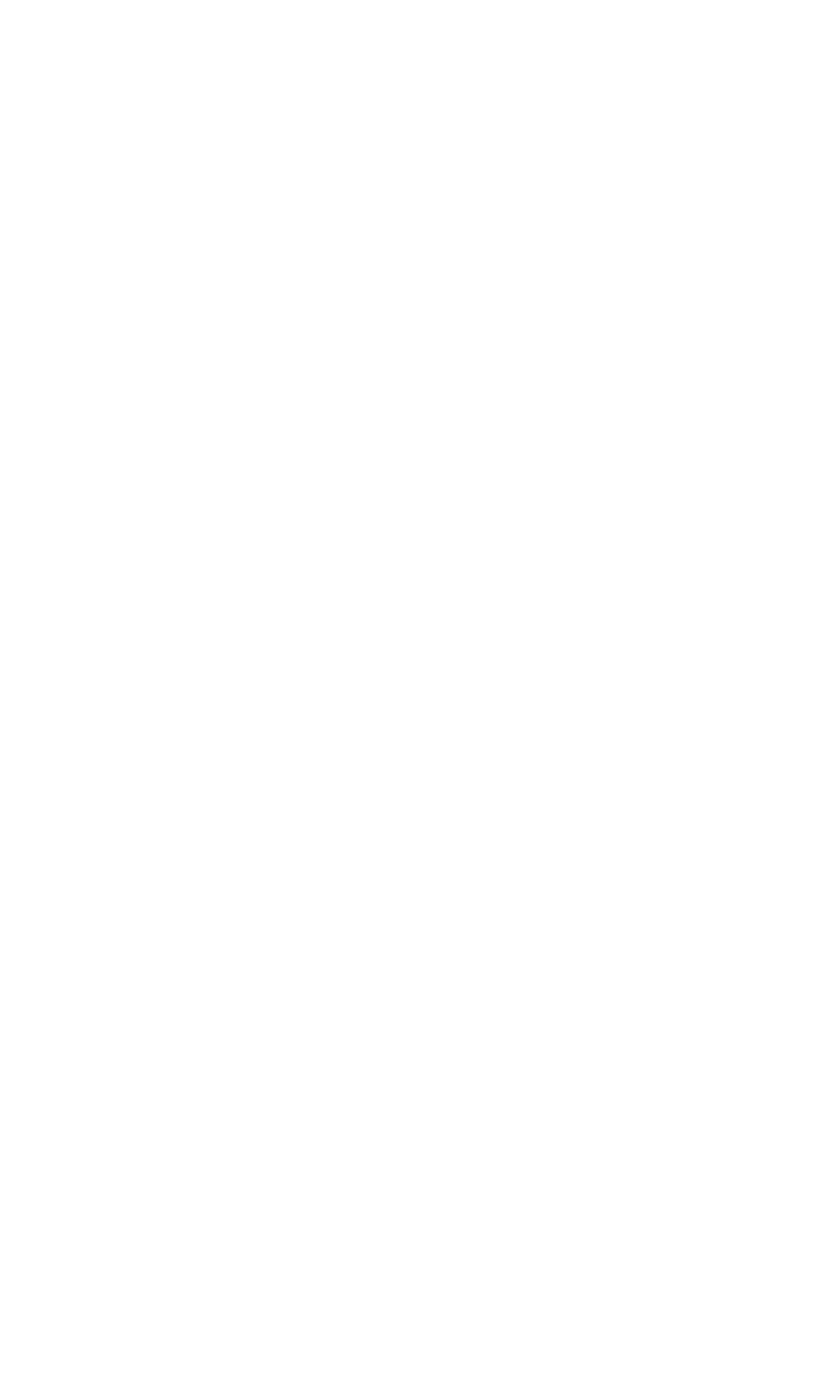
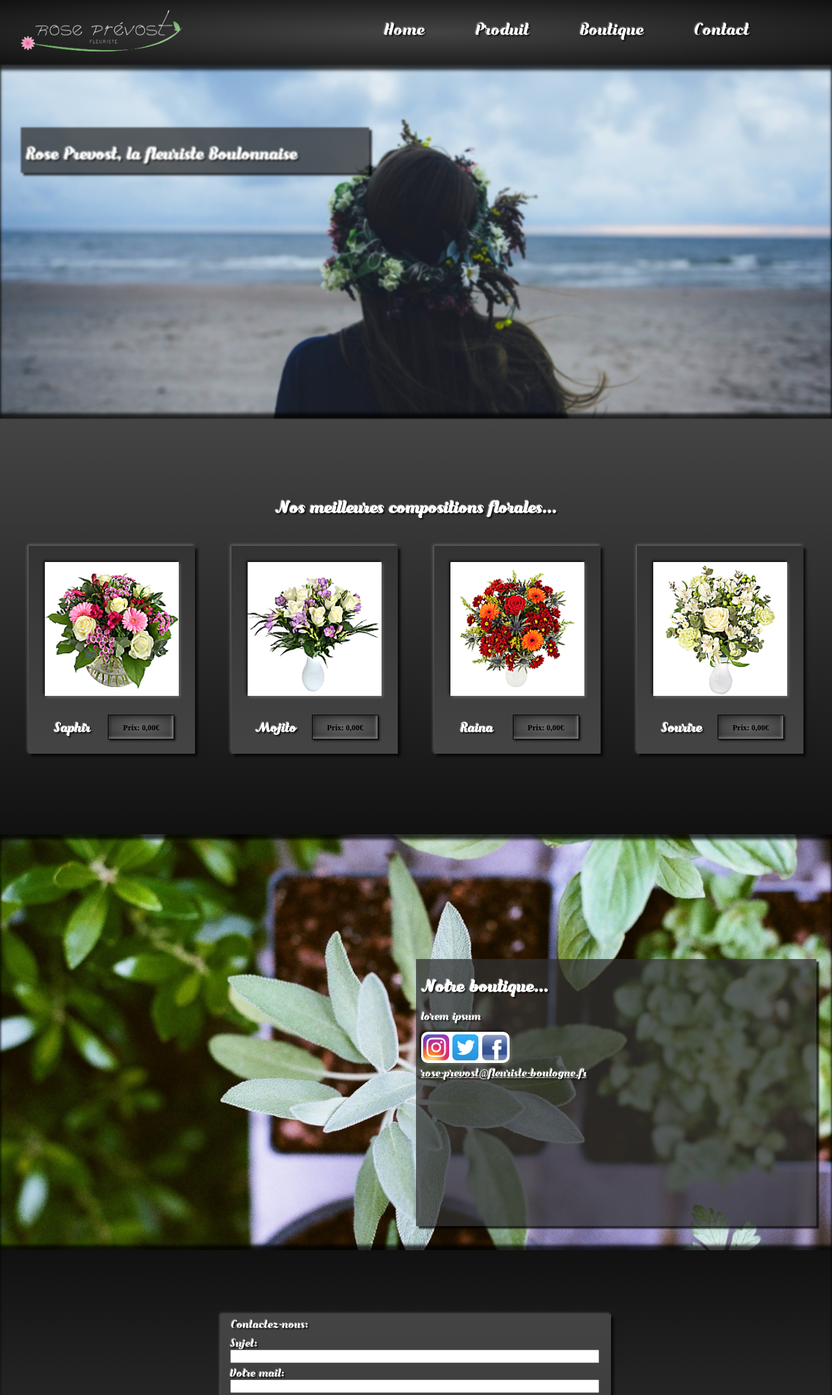
Before and after one commit to RomainGRNX/Projet-fictif---eBoutique-fleuriste-html-css, a plain HTML site: page index.html in a window 1280 px wide. Shown: the top 2147 px of the page at 65% size. Before the commit the page ends 800 px from the top, so only its background shows below. Drawn offline with Linux system fonts and the light colour scheme.

Commit message:
Projet fictif v1.0

```diff
--- a/css/style.css
+++ b/css/style.css
@@ -0,0 +1,394 @@
+/* Body */
+body {
+  background-color: #111;
+}
+
+/* Nav */
+nav {
+  width: 100%;
+  height: 100px;
+  background-color: #333;
+  background: radial-gradient(#444, #111);
+  display: flex;
+  flex-direction: row;
+  flex-wrap: wrap;
+}
+
+#nav_logo {
+  width: 40%;
+  height: 100%;
+  background: url("../img/logo2b.png");
+  background-size: contain;
+  background-repeat: no-repeat;
+}
+
+#nav_links {
+  width: 50%;
+  padding-top: 1em;
+  font-size: 24px;
+  display: flex;
+  flex-direction: row;
+  justify-content: space-around;
+  flex-wrap: wrap;
+}
+
+/* Section Home */
+#home {
+  width: 100%;
+  height: 34em;
+  background: url("../img/water-water-hippy-flower-crown.jpg");
+  background-size: cover;
+  background-repeat: no-repeat;
+  background-position: center;
+  background-attachment: fixed;
+  box-shadow: 0px 8px 4px rgba(0, 0, 0, 0.75) inset,
+    0px -8px 4px rgba(0, 0, 0, 0.75) inset;
+
+  -webkit-filter: blur(1px) brightness(1) hue-rotate(20deg);
+  -moz-filter: blur(1px) brightness(1) hue-rotate(20deg);
+  -o-filter: blur(1px) brightness(1) hue-rotate(20deg);
+  -ms-filter: blur(1px) brightness(1) hue-rotate(20deg);
+
+  filter: blur(1px) brightness(1) hue-rotate(20deg);
+
+  transition-property: filter;
+  transition-duration: 0.75s;
+}
+
+#home:hover {
+  -webkit-filter: blur(0px) brightness(1.1) hue-rotate(0deg);
+  -moz-filter: blur(0px) brightness(1.1) hue-rotate(0deg);
+  -o-filter: blur(0px) brightness(1.1) hue-rotate(0deg);
+  -ms-filter: blur(0px) brightness(1.1) hue-rotate(0deg);
+
+  filter: blur(0px) brightness(1.1) hue-rotate(0deg);
+}
+
+#home_article {
+  width: 520px;
+  height: 70px;
+  position: relative;
+  top: 6em;
+  left: 2em;
+  text-align: justify;
+  padding: 0px 8px 0px 8px;
+  overflow: hidden;
+  background-color: rgba(48, 48, 48, 0.75);
+  box-shadow: 4px 4px 2px rgba(0, 0, 0, 0.75);
+
+  transition-property: width, height;
+  transition-duration: 0.4s;
+}
+
+#home_article:hover {
+  width: 750px;
+  height: 410px;
+}
+
+.button {
+  /*Button*/
+  width: 200px;
+  height: 43px;
+  margin-left: 25%;
+  transform: translate(-50%, -50%);
+  border: 1px solid #000;
+  background-color: #555;
+  background: radial-gradient(#666, #333);
+  box-shadow: 2px 2px 3px rgba(0, 0, 0, 0.75),
+    -2px -2px 4px rgba(255, 255, 255, 0.4) inset,
+    2px 2px 4px rgba(0, 0, 0, 0.4) inset;
+  /*Text*/
+  font-size: 24px;
+  padding-top: 12px;
+  font-weight: bold;
+  text-align: center;
+  color: #000;
+  text-shadow: 2px 2px 2px rgba(0, 0, 0, 0.75),
+    -1px -1px 2px rgba(255, 255, 255, 0.5);
+
+    transition-property: background, color;
+    transition-duration: 0.5s;
+}
+
+.button:hover {
+  color: #FFF;
+  background-color: #777;
+  background: radial-gradient(#888, #555);
+}
+
+/* Section Product */
+#product {
+  width: 100%;
+  height: 40em;
+  background-color: #333;
+  background: linear-gradient(#444, #111);
+  /*background-image: url("../img/cherry-flowers.png");*/
+  display: flex;
+  flex-direction: column;
+  justify-content: center;
+  align-items: center;
+}
+
+.product_list {
+  display: flex;
+  flex-direction: row;
+  justify-content: space-around;
+  align-items: center;
+  flex-wrap: wrap;
+}
+
+.product_box {
+  width: 256px;
+  height: 320px;
+  margin: 28px;
+  background-color: rgba(50, 50, 40, 0.5);
+  background: linear-gradient(#333, #444);
+  box-shadow: 4px 4px 4px rgba(0, 0, 0, 0.75),
+    -2px -2px 4px rgba(255, 255, 255, 0.25);
+}
+
+.product_box:hover {
+  width: 260px;
+  margin: 30px;
+  background-color: rgba(100, 100, 80, 0.5);
+  background: linear-gradient(#444, #555);
+}
+
+.product_img {
+  width: 206px;
+  height: 206px;
+  position: relative;
+  left: 25px;
+  top: 25px;
+  background-repeat: no-repeat;
+  background-size: cover;
+  box-shadow: -2px -2px 4px rgba(0, 0, 0, 0.75),
+    2px 2px 4px rgba(255, 255, 255, 0.25);
+}
+
+.product_details {
+  display: flex;
+  flex-direction: row;
+  justify-content: space-around;
+  align-items: center;
+  flex-wrap: wrap;
+}
+
+.product_name {
+  margin-left: 25px;
+  margin-top: 50px;
+}
+
+.product_price {
+  /*Button*/
+  width: 100px;
+  height: 24px;
+  margin-right: 18px;
+  margin-top: 50px;
+  border: 1px solid #000;
+  background-color: #555;
+  background: radial-gradient(#666, #333);
+  box-shadow: 2px 2px 3px rgba(0, 0, 0, 0.75),
+    -2px -2px 4px rgba(255, 255, 255, 0.4) inset,
+    2px 2px 4px rgba(0, 0, 0, 0.4) inset;
+  /*Text*/
+  text-align: center;
+  font-size: 12px;
+  padding-top: 12px;
+  font-weight: bold;
+
+  transition-property: background, color;
+  transition-duration: 0.5s;
+}
+
+.product_price:hover {
+  color: #FFF;
+  background-color: #777;
+  background: radial-gradient(#888, #555);
+}
+
+/* Section Store */
+#store {
+  width: 100%;
+  height: 40em;
+  background: url("../img/pots-with-basil-in-garden.jpg");
+  background-size: cover;
+  background-repeat: no-repeat;
+  background-position: center;
+  box-shadow: 0px 8px 4px rgba(0, 0, 0, 0.75) inset,
+    0px -8px 4px rgba(0, 0, 0, 0.75) inset;
+}
+
+#store_frame {
+  width: 600px;
+  height: 410px;
+  position: relative;
+  top: 12em;
+  left: 40em;
+  text-align: justify;
+  padding: 1px 8px 0px 8px;
+  background-color: rgba(48, 48, 48, 0.75);
+  box-shadow: 4px 4px 2px rgba(0, 0, 0, 0.75);
+}
+
+#icons {
+  width: 136px;
+  height: 48px;
+  border-radius: 10px;
+  box-shadow: -2px -2px 4px rgba(0, 0, 0, 0.75),
+    2px 2px 4px rgba(255, 255, 255, 0.25);
+  display: flex;
+  flex-direction: row;
+  justify-content: space-around;
+  align-items: center;
+  background-color: #FFF;
+}
+
+#facebook_icon {
+  width: 40px;
+  height: 40px;
+  background: url("../img/facebookicon.png");
+  background-size: cover;
+  background-position: center;
+}
+
+#instagram_icon {
+  width: 40px;
+  height: 40px;
+  background: url("../img/instagramicon.png");
+  background-size: cover;
+  background-position: center;
+}
+
+#twitter_icon {
+  width: 40px;
+  height: 40px;
+  background: url("../img/twittericon.png");
+  background-size: cover;
+  background-position: center;
+}
+
+/* Section Contact */
+#contact {
+  width: 100%;
+  height: 38em;
+  background-color: #333;
+  background: linear-gradient(#111, #444);
+  display: flex;
+  justify-content: center;
+  align-items: center;
+  box-shadow: 0px -8px 4px rgba(0, 0, 0, 0.75) inset;
+}
+
+#contact_frame {
+  width: 600px;
+  height: 410px;
+  background-color: rgba(50, 50, 40, 0.5);
+  background: linear-gradient(#444, #333);
+  box-shadow: 4px 4px 4px rgba(0, 0, 0, 0.75),
+    -2px -2px 4px rgba(255, 255, 255, 0.25);
+}
+
+#object {
+  width: 560px;
+}
+
+#email {
+  width: 560px;
+}
+
+#content {
+  width: 560px;
+  height: 180px;
+  word-wrap: break-word;
+}
+
+.mail_button {
+  /*Button*/
+  width: 100px;
+  height: 24px;
+  margin-left: 480px;
+  margin-top: 0px;
+  border: 1px solid #000;
+  background-color: #555;
+  background: radial-gradient(#666, #333);
+  box-shadow: 2px 2px 3px rgba(0, 0, 0, 0.75),
+    -2px -2px 4px rgba(255, 255, 255, 0.4) inset,
+    2px 2px 4px rgba(0, 0, 0, 0.4) inset;
+  /*Text*/
+  text-align: center;
+  font-size: 12px;
+  padding-top: 12px;
+  font-weight: bold;
+
+  transition-property: background, color;
+  transition-duration: 0.5s;
+}
+
+.mail_button:hover {
+  color: #FFF;
+  background-color: #777;
+  background: radial-gradient(#888, #555);
+}
+
+/* Footer */
+footer{
+  width: 100%;
+  height: 2em;
+  background-color: #333;
+  background: radial-gradient(#444, #111);
+  font-size: 12px;
+  padding-top: 10px;
+  padding-left: 20px;
+}
+
+/* Style */
+fieldset {
+  border: none;
+}
+
+@font-face {
+  font-family: 'Bungasai';
+  src: url('../fonts/Bungasai.ttf') ;
+}
+
+.links {
+  font-family: Bungasai;
+  color: #FFF;
+  text-align: center;
+  text-shadow: 2px 2px 2px rgba(0, 0, 0, 0.75),
+    -1px -1px 2px rgba(255, 255, 255, 0.5);
+}
+
+.text_style_1 {
+  font-family: Bungasai;
+  color: #FFF;
+  text-shadow: 2px 2px 2px rgba(0, 0, 0, 0.75),
+    -1px -1px 1px rgba(255, 255, 255, 0.5);
+}
+
+.text_style_1-no_font {
+  color: #FFF;
+  text-shadow: 2px 2px 2px rgba(0, 0, 0, 0.75),
+    -1px -1px 1px rgba(255, 255, 255, 0.5);
+}
+
+.weight_bold {
+  font-weight: bold;
+}
+
+.no-text-decoration {
+  text-decoration: none;
+}
+
+.no-list-style {
+  list-style: none;
+}
+
+.no-padding {
+  padding: 0;
+}
+
+.no-margin {
+  margin: 0;
+}
--- a/index.html
+++ b/index.html
@@ -2,10 +2,107 @@
 <html>
   <head>
     <meta charset="utf-8">
-    <link rel="stylesheet" href="css/style.css">
+    <link rel="stylesheet" href="css/style.css" />
     <title></title>
   </head>
-  <body>
+  <body class="no-margin">
+    <nav>
+      <div id="nav_logo"></div>
+      <ul id="nav_links" class="no-margin no-list-style">
+        <li><a href="#home" class="links no-text-decoration">Home</a></li>
+        <li><a href="#product" class="links no-text-decoration">Produit</a></li>
+        <li><a href="#store" class="links no-text-decoration">Boutique</a></li>
+        <li><a href="#contact" class="links no-text-decoration">Contact</a></li>
+      </ul>
+    </nav>
 
+    <section id="home">
+      <div id="home_article">
+        <h1 class="text_style_1">Rose Prevost, la fleuriste Boulonnaise</h1>
+        <p class="text_style_1">Une livraison de fleurs n’est jamais denuee de sens: message
+          d’amour ou d’amitie, elle est, avant tout, dictee par une
+          grande palette de sentiments et repose en grande partie sur le
+          professionnalisme de l’artisan fleuriste.
+          <br/>
+          Etre fleuriste, c’est servir toutes les occasions de la vie par
+          le biais de produits d’autant plus precieux qu’ils sont ephemeres.
+          Quel plus beau messager qu’une fleur pour transmettre les émotions?
+          <br/><br/>
+          Rose Prevost, fleuriste boulonnaise a la fois artiste et gestionnaire,
+          vous propose son savoir-faire en toute saison et en toutes
+          circonstances(bapteme, mariage, deces...), et vous prodiguera
+          le meilleur accueil et des conseils avises. <br/><br/>
+        </p>
+        <a href="#product" class="no-text-decoration"><p class="button">Produit</p></a>
+      </div>
+    </section>
+
+    <section id="product">
+      <h2 class="text_style_1 weight_bold">Nos meilleures compositions florales...</h2>
+      <div class="product_list">
+        <div class="product_box">
+          <img src="img/108120_standing.jpg.png" class="product_img"/>
+          <div class="product_details">
+            <h3 class="product_name text_style_1">Saphir</h3>
+            <p class="product_price">Prix: 0,00€</p>
+          </div>
+        </div>
+        <div class="product_box">
+          <img src="img/108144_standing.jpg.png" class="product_img"/>
+          <div class="product_details">
+            <h3 class="product_name text_style_1">Mojito</h3>
+            <p class="product_price">Prix: 0,00€</p>
+          </div>
+        </div>
+        <div class="product_box">
+          <img src="img/108243_standing.jpg.png" class="product_img"/>
+          <div class="product_details">
+            <h3 class="product_name text_style_1">Raina</h3>
+            <p class="product_price">Prix: 0,00€</p>
+          </div>
+        </div>
+        <div class="product_box">
+          <img src="img/108270_standing.jpg.png" class="product_img"/>
+          <div class="product_details">
+            <h3 class="product_name text_style_1">Sourire</h3>
+            <p class="product_price">Prix: 0,00€</p>
+          </div>
+        </div>
+      </div>
+    </section>
+
+    <section id="store">
+      <div id="store_frame">
+        <h2 class="text_style_1">Notre boutique...</h2>
+        <p class="text_style_1">lorem ipsum</p>
+        <div id="icons">
+          <a href="https://www.instagram.com/?hl=fr" target="_blank"><div id="instagram_icon"></div></a>
+          <a href="https://twitter.com/" target="_blank"><div id="twitter_icon"></div></a>
+          <a href="https://fr-fr.facebook.com/" target="_blank"><div id="facebook_icon"></div></a>
+        </div>
+        <a href="mailto:rose-prevost@fleuriste-boulogne.fr" class="links">
+          rose-prevost@fleuriste-boulogne.fr
+        </a>
+      </div>
+    </section>
+
+    <section id="contact">
+      <div id="contact_frame">
+        <fieldset>
+          <legend class="text_style_1">Contactez-nous:</legend>
+          <label for="object" class="text_style_1">Sujet: </label>
+          <input type="text" name="object" id="object"/>
+          <label for="email" class="text_style_1">Votre mail: </label>
+          <input type="text" name="email" id="email"/>
+          <label for="content" class="text_style_1">Precisez votre demande: </label>
+          <textarea type="text" name="content" id="content"></textarea>
+        </fieldset>
+        <p class="mail_button">Envoyer</p>
+      </div>
+    </section>
+
+    <footer>
+      <p class="text_style_1-no_font no-margin">Copyright ©2017 GARENAUX Romain</p>
+    </footer>
   </body>
 </html>
```
Also changed, not shown: fonts/Bungasai.ttf (added), img/108120_standing.jpg.png (added), img/108144_standing.jpg.png (added), img/108243_standing.jpg.png (added), img/108270_standing.jpg.png (added), img/facebookicon.png (added), img/instagramicon.png (added), img/logo2b.png (added), img/pots-with-basil-in-garden.jpg (added), img/twittericon.png (added), img/water-water-hippy-flower-crown.jpg (added).
